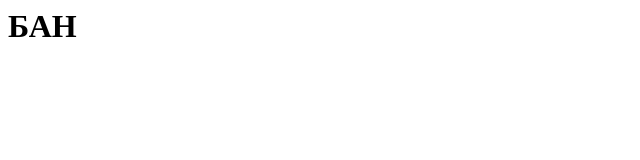
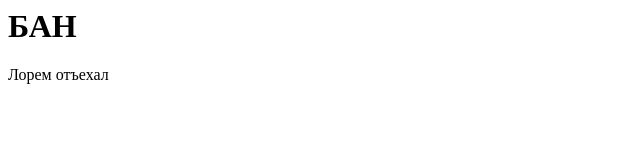
Before and after one commit to Debatra-RU/debatra.github.io, a plain HTML site: page index.html in a window 1280 px wide. Shown: the full height of the page, 0-640 px from the left. Drawn offline with Linux system fonts and the light colour scheme.

Commit message:
Update index.html

```diff
--- a/index.html
+++ b/index.html
@@ -1 +1,2 @@
 <h1> БАН </h1>
+<p> Лорем отъехал </p>
```
